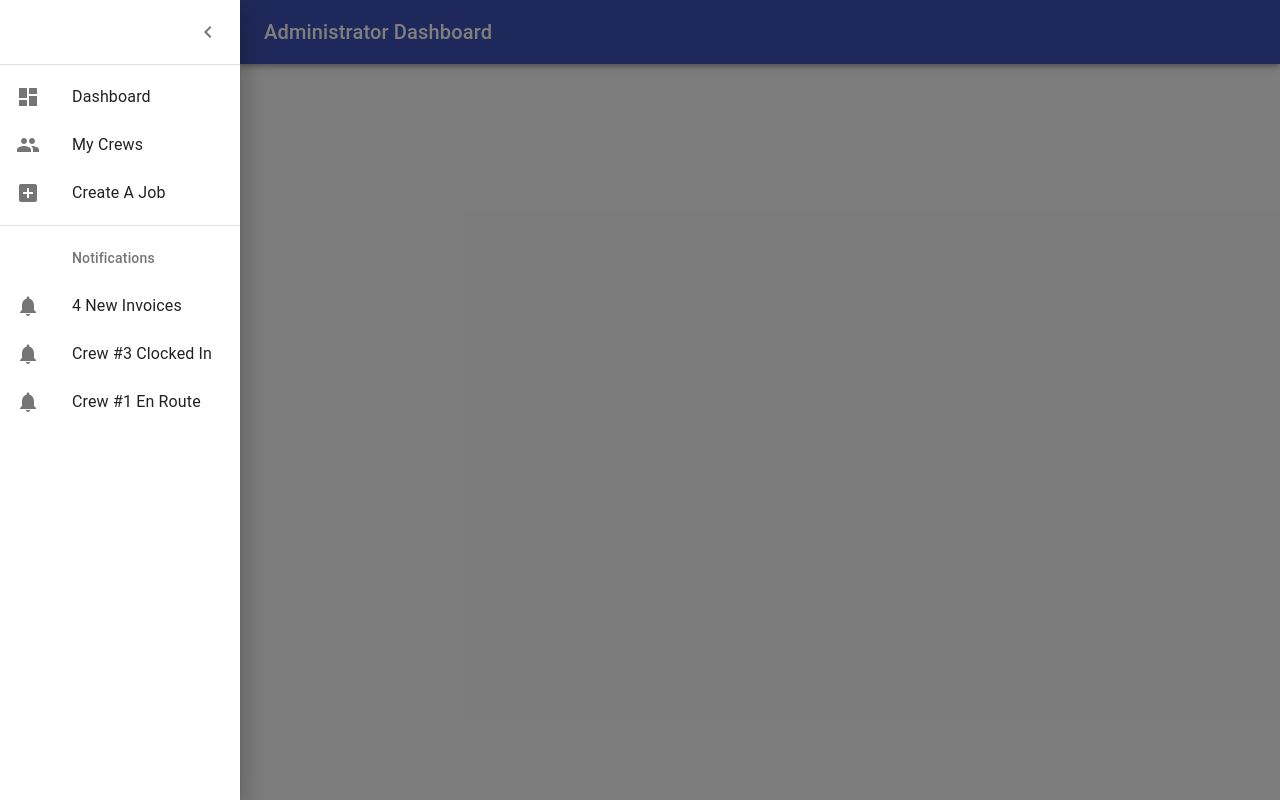
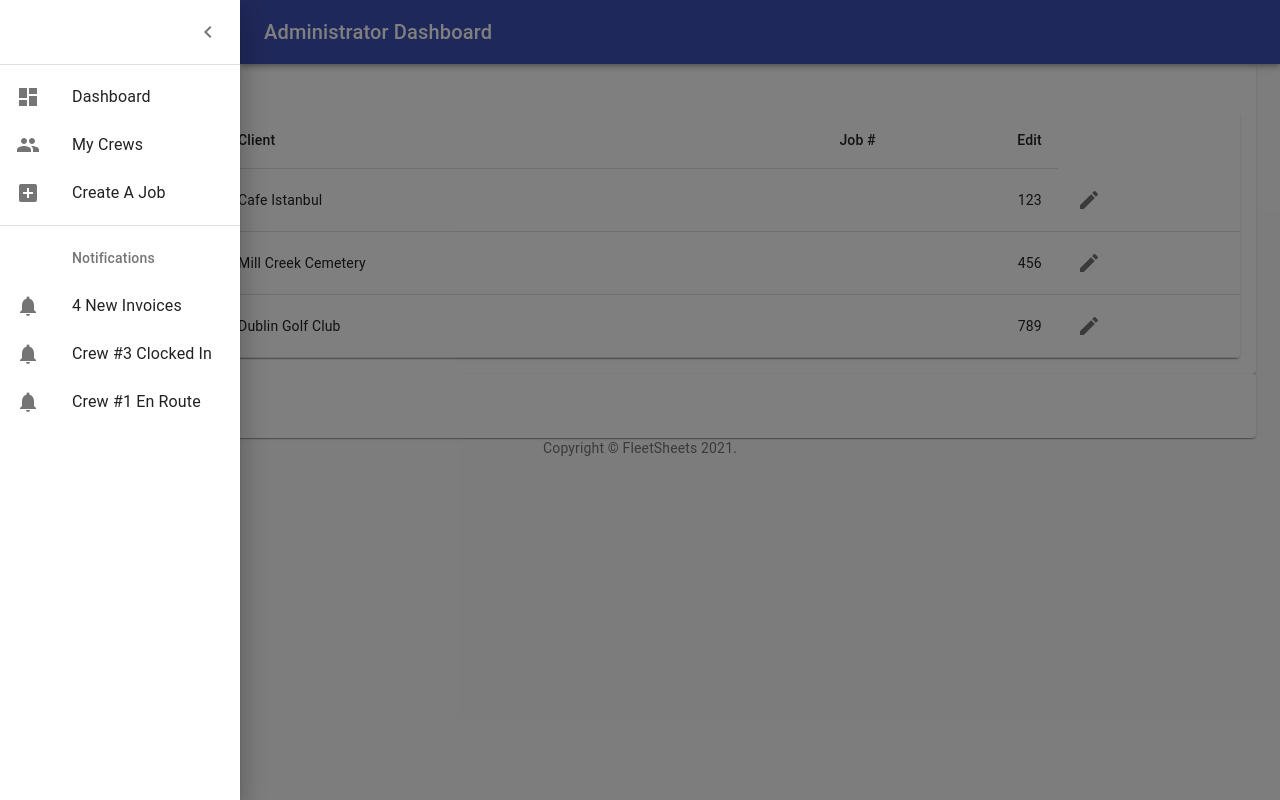
Before and after one commit to will98nicholson/Custom-Workforce-Manager, a React (Create React App) app in the folder client/: page /admin in a window 1280 px wide. Built offline with nearby package versions, Linux system fonts and the light colour scheme.

Commit message:
added JobsList file to components

```diff
--- /dev/null
+++ b/client/src/components/ActiveJobsList.js
@@ -0,0 +1,136 @@
+import React from 'react';
+import PropTypes from 'prop-types';
+import { makeStyles } from '@material-ui/core/styles';
+import {
+    Box,
+    Collapse,
+    IconButton,
+    Table,
+    TableBody,
+    TableCell,
+    TableContainer,
+    TableHead,
+    TableRow,
+    Typography,
+    Paper
+} from '@material-ui/core';
+import { KeyboardArrowDown, KeyboardArrowUp, Edit } from '@material-ui/icons';
+
+const useRowStyles = makeStyles({
+    root: {
+        '& > *': {
+            borderBottom: 'unset',
+        },
+    },
+});
+
+function createData(name, jobnumber) {
+    return {
+        name,
+        jobnumber,
+        description: [
+            { date: '2021-07-06', crew: '#3', service: 'mow & trim' },
+        ],
+    };
+}
+
+function Row(props) {
+    const { row } = props;
+    const [open, setOpen] = React.useState(false);
+    const classes = useRowStyles();
+
+    return (
+        <React.Fragment>
+            <TableRow className={classes.root}>
+                <TableCell>
+                    <IconButton aria-label="expand row" size="small" onClick={() => setOpen(!open)}>
+                        {open ? <KeyboardArrowUp /> : <KeyboardArrowDown />}
+                    </IconButton>
+                </TableCell>
+                <TableCell component="th" scope="row">
+                    {row.name}
+                </TableCell>
+                <TableCell align="right">{row.crew}</TableCell>
+                <TableCell align="right">{row.jobnumber}</TableCell>
+                <TableCell component="th" scope="row">
+                    <IconButton aria-label='edit job' size='small'>
+                        <Edit />
+                    </IconButton>
+                </TableCell>
+            </TableRow>
+            <TableRow>
+                <TableCell style={{ paddingBottom: 0, paddingTop: 0 }} colSpan={6}>
+                    <Collapse in={open} timeout="auto" unmountOnExit>
+                        <Box margin={1}>
+                            <Typography variant="h6" gutterBottom component="div">
+                                Job Details
+                            </Typography>
+                            <Table size="small" aria-label="job details">
+                                <TableHead>
+                                    <TableRow>
+                                        <TableCell>Date</TableCell>
+                                        <TableCell>Crew</TableCell>
+                                        <TableCell align="right">Service</TableCell>
+                                    </TableRow>
+                                </TableHead>
+                                <TableBody>
+                                    {row.description.map((descriptionRow) => (
+                                        <TableRow key={descriptionRow.date}>
+                                            <TableCell component="th" scope="row">
+                                                {descriptionRow.date}
+                                            </TableCell>
+                                            <TableCell>{descriptionRow.crew}</TableCell>
+                                            <TableCell align="right">{descriptionRow.service}</TableCell>
+                                        </TableRow>
+                                    ))}
+                                </TableBody>
+                            </Table>
+                        </Box>
+                    </Collapse>
+                </TableCell>
+            </TableRow>
+        </React.Fragment>
+    );
+}
+
+Row.propTypes = {
+    row: PropTypes.shape({
+        name: PropTypes.string.isRequired,
+        jobnumber: PropTypes.number.isRequired,
+        description: PropTypes.arrayOf(
+            PropTypes.shape({
+                task: PropTypes.string.isRequired,
+                crew: PropTypes.string.isRequired,
+                date: PropTypes.string.isRequired,
+            }),
+        ).isRequired,
+    }).isRequired,
+};
+
+const rows = [
+    createData("Cafe Istanbul", 123),
+    createData("Mill Creek Cemetery", 456),
+    createData("Dublin Golf Club", 789),
+];
+
+export default function ActiveJobsList() {
+    return (
+        <TableContainer component={Paper}>
+            <Table aria-label="active jobs">
+                <TableHead>
+                    <TableRow>
+                        <TableCell />
+                        <TableCell>Client</TableCell>
+                        <TableCell align="right">Job #</TableCell>
+                        <TableCell align="right">Edit</TableCell>
+                    </TableRow>
+                </TableHead>
+                <TableBody>
+                    {rows.map((row) => (
+                        <Row key={row.name} row={row} />
+                    ))}
+                </TableBody>
+            </Table>
+        </TableContainer>
+    );
+}
--- a/client/src/components/MenuToolbar.js
+++ b/client/src/components/MenuToolbar.js
@@ -11,7 +11,6 @@ import {
     Divider,
     IconButton,
     Badge,
-    Container,
     Link
 } from '@material-ui/core'
 
--- a/client/src/pages/AdminDash.js
+++ b/client/src/pages/AdminDash.js
@@ -1,8 +1,15 @@
 import React from 'react';
 import { makeStyles } from '@material-ui/core/styles';
-import {CssBaseline, Container} from '@material-ui/core';
+import {
+    CssBaseline,
+    Container,
+    Typography,
+    Paper
+} from '@material-ui/core';
 
 import MenuToolbar from '../components/MenuToolbar';
+import Copyright from '../components/Copyright';
+import ActiveJobsList from '../components/ActiveJobsList';
 
 const drawerWidth = 240;
 
@@ -16,6 +23,12 @@ const useStyles = makeStyles((theme) => ({
         height: '100vh',
         overflow: 'auto',
     },
+    paper: {
+        padding: theme.spacing( 2 ),
+        display: 'flex',
+        overflow: 'auto',
+        flexDirection: 'column',
+    }
 }));
 
 export default function AdminDash() {
@@ -28,7 +41,18 @@ export default function AdminDash() {
             <main className={classes.content}>
                 <div className={classes.appBarSpacer} />
                 <Container maxWidth="lg" className={classes.container}>
-
+                    {/* Time and Weather */}
+                    {/* Button to Create New Job */}
+                    {/* Active Jobs */}
+                    <Paper className={classes.paper}>
+                        <Typography variant='h5'>Active Jobs</Typography>
+                        <ActiveJobsList />
+                    </Paper>
+                    {/* Completed Jobs */}
+                    <Paper className={classes.paper}>
+                        <Typography variant='h5'>Completed Jobs</Typography>
+                    </Paper>
+                    <Copyright />
                 </Container>
             </main>
         </div>
```
Also changed, not shown: client/src/components/AdminMenu/index.js (deleted).
